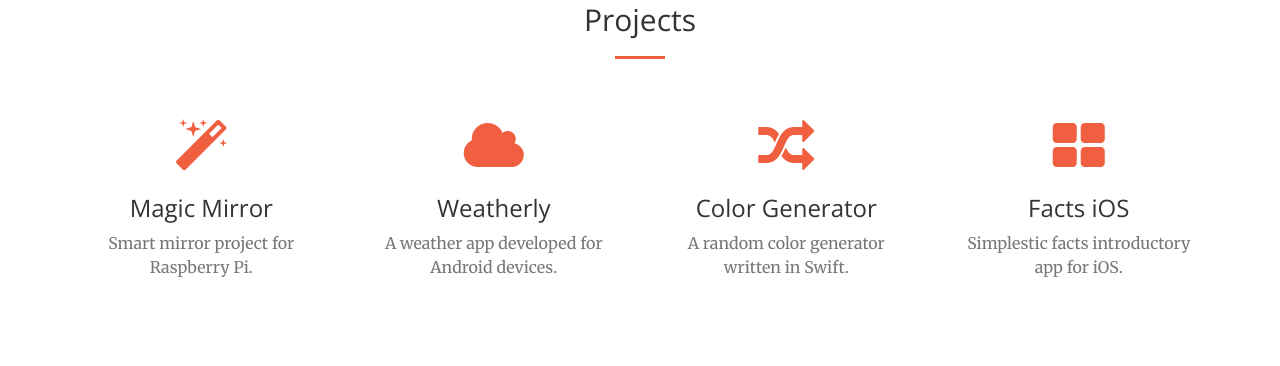
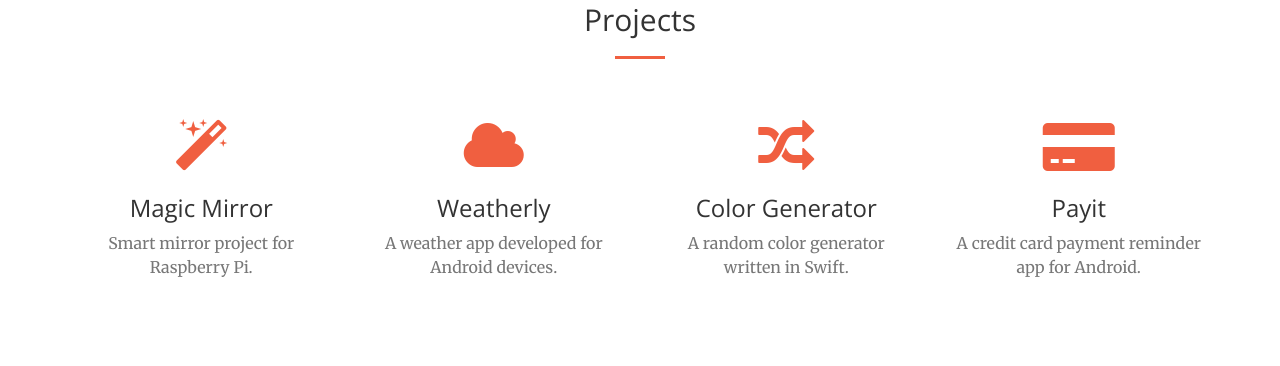
Before and after one commit to luispadron/DynamicWebsite, a Django app: page / in a window 1280 px wide. Shown: the part 1439-1805 px from the top of the page. Run offline with Django 3.2, Linux system fonts and the light colour scheme; parts of the project's set-up code (start-up, migrations or seed data) failed here and were passed over; some libraries are stand-ins or nearby versions.

Commit message:
update homepage

```diff
--- a/templates/home.html
+++ b/templates/home.html
@@ -131,11 +131,11 @@
           </div>
         </div>
 
-        <div class="project col-lg-3 col-md-6 text-center" onclick="window.open('https://github.com/luispadron/Facts-iOS', 'newWindow');" style="cursor: pointer;">
+        <div class="project col-lg-3 col-md-6 text-center" onclick="window.open('https://github.com/luispadron/Payit', 'newWindow');" style="cursor: pointer;">
           <div class="service-box">
-            <i class="fa fa-4x fa-th-large text-primary sr-icons"></i>
-            <h3>Facts iOS</h3>
-            <p class="text-muted">Simplestic facts introductory app for iOS.</p>
+            <i class="fa fa-4x fa-credit-card-alt text-primary sr-icons"></i>
+            <h3>Payit</h3>
+            <p class="text-muted">A credit card payment reminder app for Android.</p>
           </div>
         </div>
       </div>
```
